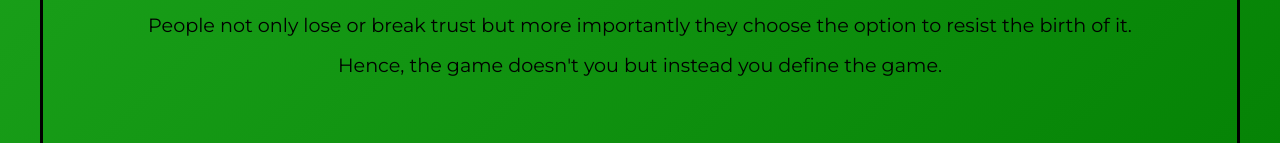
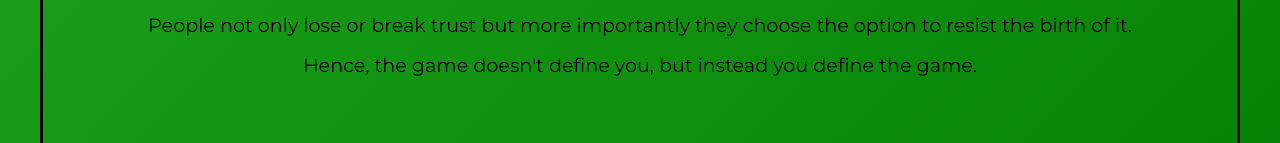
Before and after one commit to missshekhar/TRU-TEE, a plain HTML site: page index.html in a window 1280 px wide. Shown: the part 5139-5282 px from the top of the page. Drawn offline with Linux system fonts and the light colour scheme.

Commit message:
Update index.html
little typo

```diff
--- a/index.html
+++ b/index.html
@@ -227,7 +227,7 @@
                     </p>
                     <p>
                         Hence,
-                        the game doesn't you but instead you define the game.
+                        the game doesn't define you, but instead you define the game.
                     </p>
 
                 </div>
```
